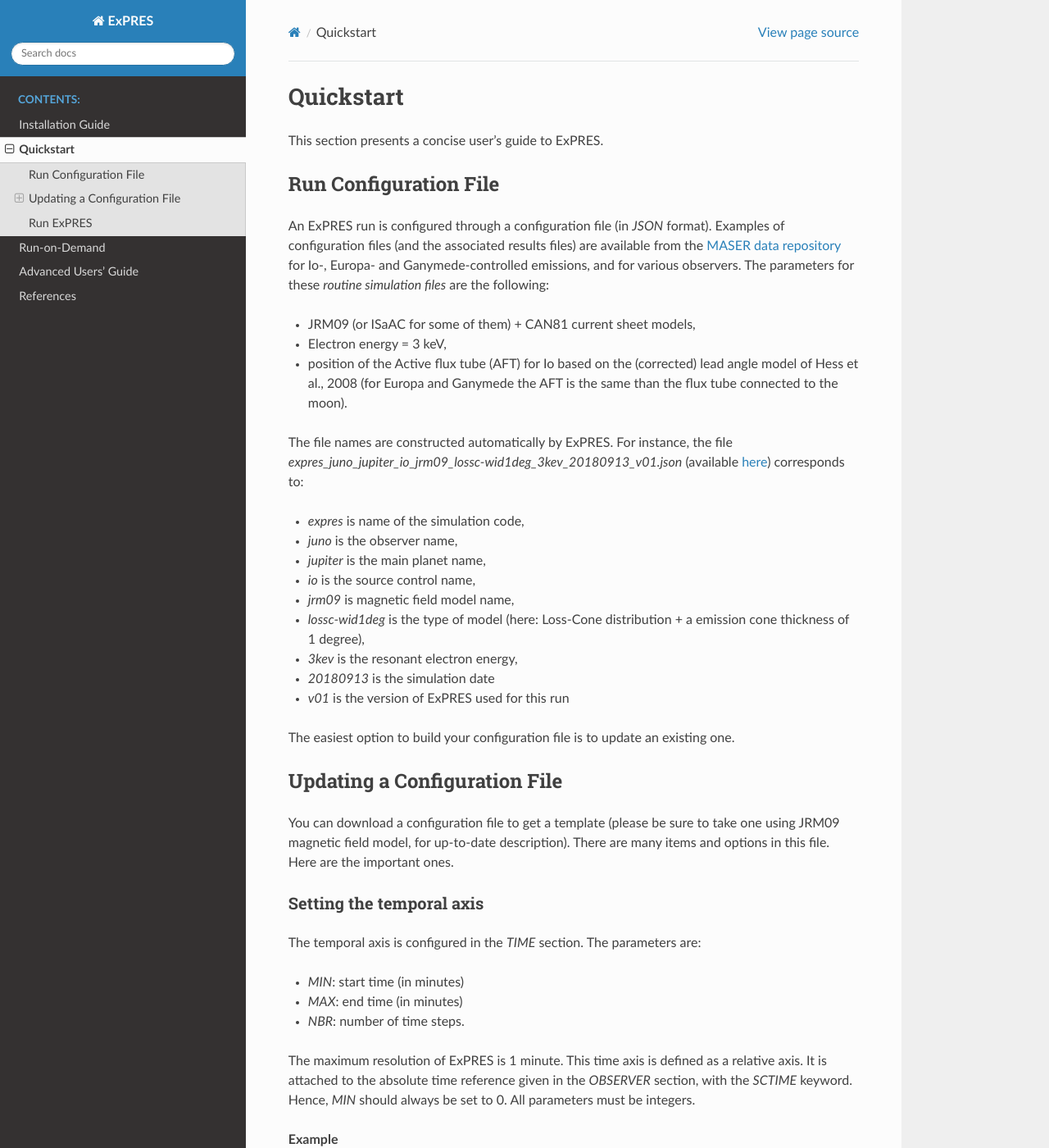
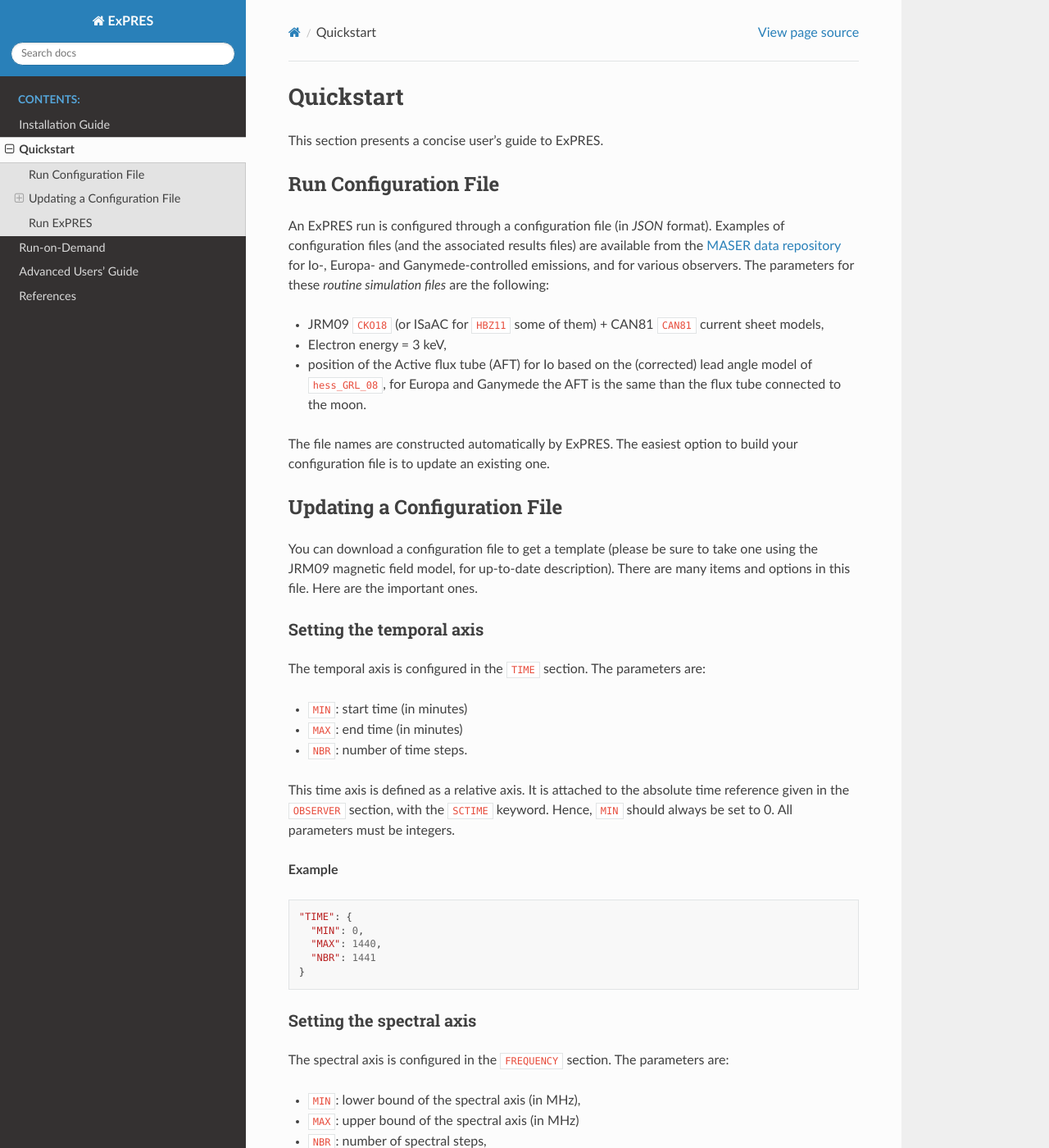
Before and after one commit to maserlib/ExPRES, a Sphinx documentation site: the page built from docs/quickstart.rst, in a window 1280 px wide and 1400 px high. Shown: the whole window at 82% size. Built offline with Sphinx 7.4.7 and the Read the Docs theme 2.0.0, drawn with Linux system fonts in a browser that asks for light colours; cross-references to code outside the pages are shown as plain code; some of the changed text lies outside the part shown.

Commit message:
updated section

```diff
--- a/docs/quickstart.rst
+++ b/docs/quickstart.rst
@@ -1,61 +1,41 @@
 Quickstart
 ==========
-
 
 This section presents a concise user's guide to ExPRES.
 
 Run Configuration File
 ----------------------
 
-An ExPRES run is configured through a configuration file (in *JSON*
-format). Examples of configuration files (and the associated results files)
-are available from the `MASER data repository <http://maser.obspm.fr/data/expres/>`_
-for Io-, Europa- and Ganymede-controlled emissions, and for various observers.
-The parameters for these *routine simulation files* are the following:
+An ExPRES run is configured through a configuration file (in *JSON* format). Examples of configuration files
+(and the associated results files) are available from the `MASER data repository <http://maser.obspm.fr/data/expres/>`_
+for Io-, Europa- and Ganymede-controlled emissions, and for various observers. The parameters for these *routine
+simulation files* are the following:
 
-- JRM09 (or ISaAC for some of them) + CAN81 current sheet models,
+- JRM09 :cite:`CKO18` (or ISaAC for :cite:`HBZ11` some of them) + CAN81 :cite:`CAN81` current sheet models,
 - Electron energy = 3 keV,
-- position of the Active flux tube (AFT) for Io based on the (corrected) lead angle
-  model of Hess et al., 2008 (for Europa and Ganymede the AFT is the same than the
-  flux tube connected to the moon).
+- position of the Active flux tube (AFT) for Io based on the (corrected) lead angle model of :cite:`hess_GRL_08`, for
+  Europa and Ganymede the AFT is the same than the flux tube connected to the moon.
 
-The file names are constructed automatically by ExPRES. For instance, the file
-*expres_juno_jupiter_io_jrm09_lossc-wid1deg_3kev_20180913_v01.json*
-(available `here <http://maser.obspm.fr/data/expres/juno/2018/09/expres_juno_jupiter_io_jrm09_lossc-wid1deg_3kev_20180913_v01.json>`_)
-corresponds to:
-
-- *expres* is name of the simulation code,
-- *juno* is the observer name,
-- *jupiter* is the main planet name,
-- *io* is the source control name,
-- *jrm09* is magnetic field model name,
-- *lossc-wid1deg* is the type of model (here: Loss-Cone distribution + a emission cone thickness of 1 degree),
-- *3kev* is the resonant electron energy,
-- *20180913* is the simulation date
-- *v01* is the version of ExPRES used for this run
-
-The easiest option to build your configuration file is to update an existing one.
+The file names are constructed automatically by ExPRES. The easiest option to build your configuration file is to
+update an existing one.
 
 Updating a Configuration File
 -----------------------------
 
-You can download a configuration file to get a template (please be sure to take one
-using JRM09 magnetic field model, for up-to-date description).
-There are many items and options in this file. Here are the important ones.
+You can download a configuration file to get a template (please be sure to take one using the JRM09 magnetic field
+model, for up-to-date description). There are many items and options in this file. Here are the important ones.
 
 Setting the temporal axis
 +++++++++++++++++++++++++
 
-The temporal axis is configured in the *TIME* section. The parameters are:
+The temporal axis is configured in the ``TIME`` section. The parameters are:
 
-- *MIN*: start time (in minutes)
-- *MAX*: end time (in minutes)
-- *NBR*: number of time steps.
+- ``MIN``: start time (in minutes)
+- ``MAX``: end time (in minutes)
+- ``NBR``: number of time steps.
 
-The maximum resolution of ExPRES is 1 minute. This time axis is defined as a relative axis. It
-is attached to the absolute time reference given in the *OBSERVER* section,
-with the *SCTIME* keyword. Hence, *MIN* should always be set to 0. All parameters must
-be integers.
+This time axis is defined as a relative axis. It is attached to the absolute time reference given in the ``OBSERVER``
+section, with the ``SCTIME`` keyword. Hence, ``MIN`` should always be set to 0. All parameters must be integers.
 
 **Example**
 
@@ -64,22 +44,22 @@ be integers.
    "TIME": {
      "MIN": 0,
      "MAX": 1440,
-     "NBR": 1440
+     "NBR": 1441
    }
 
 Setting the spectral axis
 +++++++++++++++++++++++++
 
-The spectral axis is configured in the *FREQUENCY* section. The parameters are:
+The spectral axis is configured in the ``FREQUENCY`` section. The parameters are:
 
-- *MIN*: lower bound of the spectral axis (in MHz),
-- *MAX*: upper bound of the spectral axis (in MHz)
-- *NBR*: number of spectral steps,
-- *TYPE*: the type of spectral axis,
-- *SC*: This option is not implemented.
+- ``MIN``: lower bound of the spectral axis (in MHz),
+- ``MAX``: upper bound of the spectral axis (in MHz)
+- ``NBR``: number of spectral steps,
+- ``TYPE``: the type of spectral axis,
+- ``SC``: This option is not implemented.
 
-The two main values for *TYPE* are *Log* or *Linear*, but the *Pre-Defined* option can
-be used to upload a custom spectral axis (see the `Advanced User's Guide <usage/advanced>`_)).
+The two main values for ``TYPE`` are ``Log`` or ``Linear``, but the ``Pre-Defined`` option can be used to upload a
+custom spectral axis (see the `Advanced User's Guide <usage/advanced>`_).
 
 **Example**
 
@@ -96,23 +76,19 @@ be used to upload a custom spectral axis (see the `Advanced User's Guide <usage/
 Setting the observer
 ++++++++++++++++++++
 
-The observer defines the place from which the observation will be done. Basic users
-only need to use a limited set of parameters:
+The observer defines the place from which the observation will be done. Basic users only need to use a limited set of
+parameters:
 
-- *TYPE*: Use the *Pre-Defined* option here, which means that it will a pre-defined
-  observer's ephemeris.
-- *PARENT*: Sets is the main planetary body of the simulation (do not change this, but
-  rather use another ExPRES configuration file, with the desired planet)
-- *SC*: Sets the name of the observer.
-- *SCTIME*: sets the start time (observer time) of the modeling (this corresponds to
-  the absolute starting point o fthe time axis). The format is *YYYYMMDDhhmm* (*YYYY*
-  = year, *MM* = month, *DD* = day, *hh* = hour, *mm* = minute, all
-  0-padded)
-- *FIXE_DIST*, *FIXE_SUBL* and *FIXE_DECL* (corresponding to *distance*, *longitude*
-  and *latitude*) must be set to *auto* in this case.
+- ``TYPE``: Use the ``Pre-Defined`` option here, which means that it will a pre-defined observer's ephemeris.
+- ``PARENT``: Sets is the main planetary body of the simulation (do not change this, but rather use another ExPRES
+  configuration file, with the desired planet)
+- ``SC``: Sets the name of the observer.
+- ``SCTIME``: sets the start time (observer time) of the modeling (this corresponds to the absolute starting point of
+  the time axis). The format is ``YYYYMMDDhhmm``, with ``YYYY`` is the year, ``MM`` the month, ``DD`` the day, ``hh``
+  the hour, ``mm`` the minute, all 0-padded.
+- ``FIXE_DIST``, ``FIXE_SUBL`` and ``FIXE_DECL`` must be set to ``auto`` in this case.
 
-The other parameters are not used in this case. They are described in the `Advanced
-User's Guide <usage/advanced>`_).
+The other parameters are not used in this case. They are described in the `Advanced User's Guide <usage/advanced>`_).
 
 **Example**
 
@@ -139,65 +115,65 @@ User's Guide <usage/advanced>`_).
 Setting the output parameters
 +++++++++++++++++++++++++++++
 
-The *CDF* sub-section of *SPDYN* defines the parameters that will be provided in the resulting CDF file. Each
-parameters can be selected/deselected setting its value to *true*/*false*.
+The ``CDF`` sub-section of ``SPDYN`` defines the parameters that will be provided in the resulting CDF file. Each
+parameters can be selected/deselected setting its value to ``true``/``false``.
 
-- *Theta*: value of the beaming angle at each time/frequency step
-- *Fp*: value of the plasma frequency at the source
-- *Fc*: value of the electron cyclotron frequency at the source
-- *azimuth*: not currently available
-- *obslatitude*: latitude of the observer at each time step
-- *CML*: longitude of the observer at each time step
-- *obsdistance*: longitude of the observer at each time step
-- *Obslocaltime*: not currently available
-- *srclongitude*: longitude of the source
-- *srcfreqmax*: maximal frequency at the magnetic flux tube footprint
-- *srcpos*: [x,y,z] position of each sources
+- ``Theta``: value of the beaming angle at each time/frequency step
+- ``Fp``: value of the plasma frequency at the source
+- ``Fc``: value of the electron cyclotron frequency at the source
+- ``azimuth``: not currently available
+- ``obslatitude``: latitude of the observer at each time step
+- ``CML``: longitude of the observer at each time step
+- ``obsdistance``: longitude of the observer at each time step
+- ``Obslocaltime``: not currently available
+- ``srclongitude``: longitude of the source
+- ``srcfreqmax``: maximal frequency at the magnetic flux tube footprint
+- ``srcpos``: [x,y,z] position of each sources
 
-In most cases, setting *Theta* to *true* is the minimal acceptable setup. Note that the more options are set,
+In most cases, setting ``Theta`` to ``true`` is the minimal acceptable setup. Note that the more options are set,
 the bigger is the output file.
 
 Setting the plasma model parameters
 +++++++++++++++++++++++++++++++++++
 
 The main set of parameters that can be adjusted is the plasma density model at the source. This is done
-through the *DENS* sub-section of *BODY*. The default model parameters, in case of the Io-controlled emissions,
+through the ``DENS`` sub-section of ``BODY``. The default model parameters, in case of the Io-controlled emissions,
 are:
 
-- an Ionospheric model (based on Hinson et al., 1998)
-- an Io torus model (based on Bagenal, 1994).
+- an Ionospheric model (based on :cite:`doi:10.1029/97JA03689`)
+- an Io torus model (based on :cite:`doi:10.1029/93JA02908`).
 
 The parameters can be adjusted (definitions variy with model types, see `Advanced User's Guide <usage/advanced>`_):
 
-- *RHO0* is the peak density, in *cm^-3*
-- *SCALE* is the scale of the density model (scale-height or thickness), in *Planetary Radii*
-- *PERP* is the location of the peak density (altitude or distance), in *Planetary Radii*.
+- ``RHO0`` is the peak density, in *cm^-3*
+- ``SCALE`` is the scale of the density model (scale-height or thickness), in *Planetary Radii*
+- ``PERP`` is the location of the peak density (altitude or distance), in *Planetary Radii*.
 
 Setting the radio source parameters
 +++++++++++++++++++++++++++++++++++
 
-The *SOURCE* section defines the radio source parameters. There may be several sources in the configuration
-file. The parameters are:
+The ``SOURCE`` section defines the radio source parameters. There may be several sources in the configuration file.
+The parameters are:
 
-- *TYPE*: here, *attached to a satellite*, which means that the magnetic field lines used will be those
-  connected to a moon.
-- *SAT*: if *TYPE=attached to a satellite*, then provide the name of the moon (which also needs to be
-  defined as a *BODY*)
-- *aurora_alt*: sets the altitude (in Planetary radius) of the UV aurora (altitude below which electrons
-  are lost by collision with the atmosphere)
-- *NORTH*: emission will be produced in the northern hemisphere
-- *SOUTH*: emission will be produced in the southern hemisphere
-- *Width*: width of the beaming hollow cone (in degrees)
-- *current*:
+- ``TYPE``: here, ``attached to a satellite``, which means that the magnetic field lines used will be those connected
+  to a moon.
+- ``SAT``: if ``TYPE="attached to a satellite"``, then provide the name of the moon (which also needs to be defined as
+  a ``BODY``)
+- ``aurora_alt``: sets the altitude (in Planetary radius) of the UV aurora (altitude below which electrons are lost by
+  collision with the atmosphere)
+- ``NORTH``: emission will be produced in the northern hemisphere
+- ``SOUTH``: emission will be produced in the southern hemisphere
+- ``Width``: width of the beaming hollow cone (in degrees)
+- ``current``:
 
-  - In most cases it should be set to *Transient (Alfvenic)*, which calculates self-consistently the
+  - In most cases it should be set to ``Transient (Alfvenic)``, which calculates self-consistently the
     beaming angle using the Cyclotron maser Instability (CMI) and a loss cone distribution function
-  - It can also be set to *Constant*, so that the beaming angle will not be calculated using the CMI,
+  - It can also be set to ``Constant``, so that the beaming angle will not be calculated using the CMI,
     but will be set at a chosen values (see next parameters)
 
-- *Constant*: if *Current=Constant* then provide here the value in degree (80.0 for example)
-- *Accel*: the energy of the resonant electrons (in keV)
-- *Refraction*: to take into account refraction in the source’s vicinity (not implemented yet)
+- ``Constant``: if ``Current="Constant"`` then provide here the value in degree (80.0 for example)
+- ``Accel``: the energy of the resonant electrons (in keV)
+- ``Refraction``: to take into account refraction in the source’s vicinity (not implemented yet)
 
 Run ExPRES
 ----------
```
